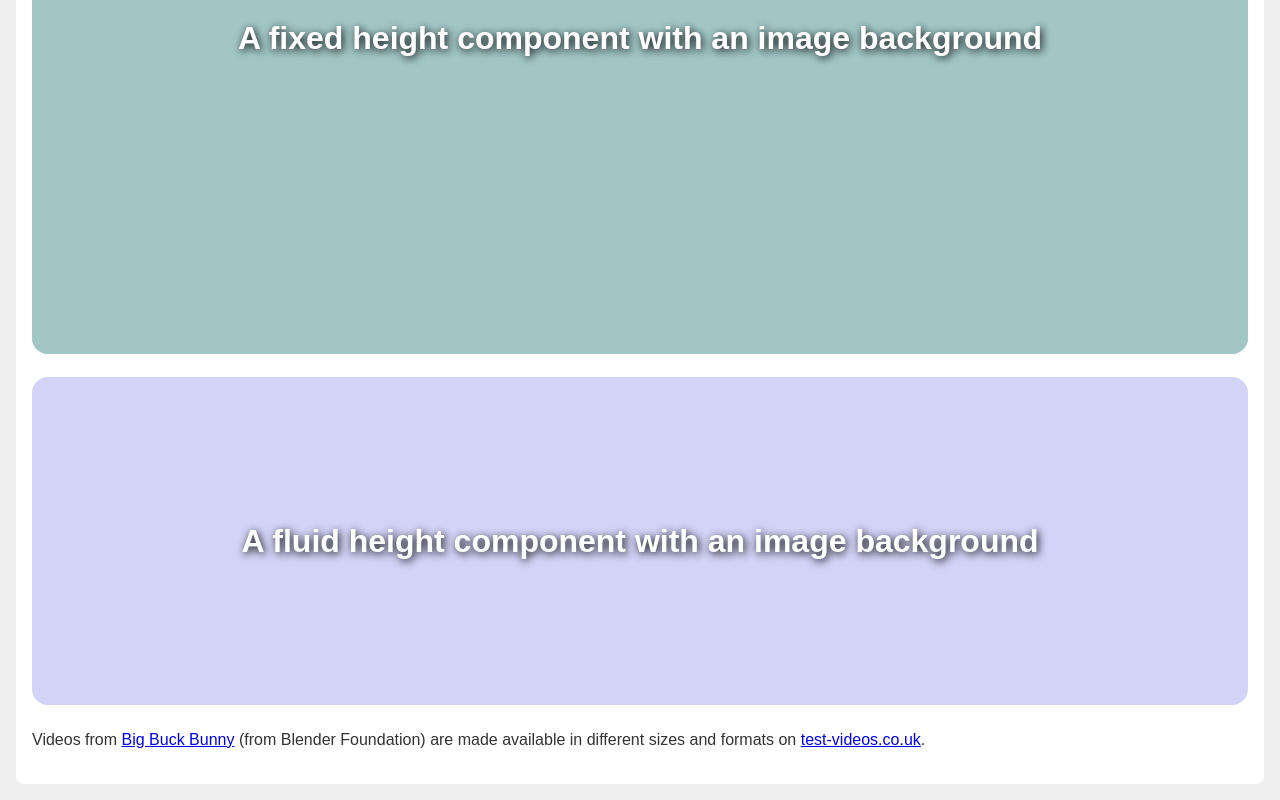
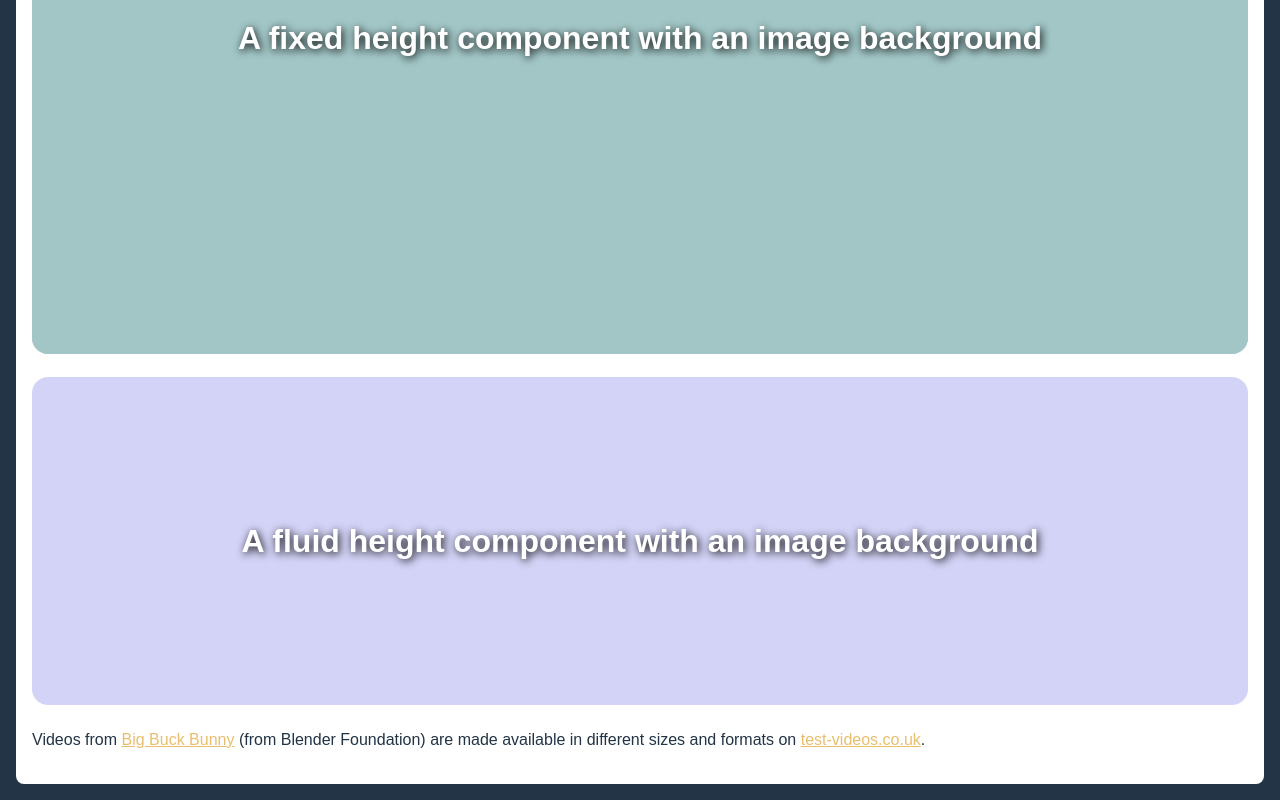
Before and after one commit to cleverage/responsive-video-background, a website: page index.html in a window 1280 px wide. Shown: the part 1314-2114 px from the top of the page. Drawn offline with Linux system fonts and the light colour scheme.

Commit message:
Enhance demo presentation
Refs #5

```diff
--- a/demo/page.css
+++ b/demo/page.css
@@ -5,10 +5,10 @@
 body {
   font-family: sans-serif;
   line-height: 1.5;
-  color: #333;
-  background-color: #eee;
   margin: 0;
   padding: 1rem;
+  background-color: #223445;
+  color: white;
 }
 
 .page {
@@ -17,7 +17,13 @@ body {
   padding: 1rem;
   border-radius: .5rem;
   background-color: #fff;
+  color: #223445;
 }
+
+a {
+  color: #e8be6e;
+}
+
 
 .github {
   text-align: center;
```
